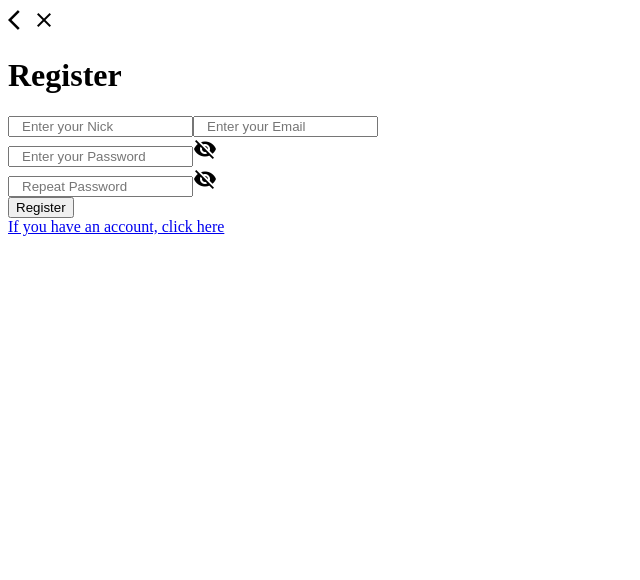
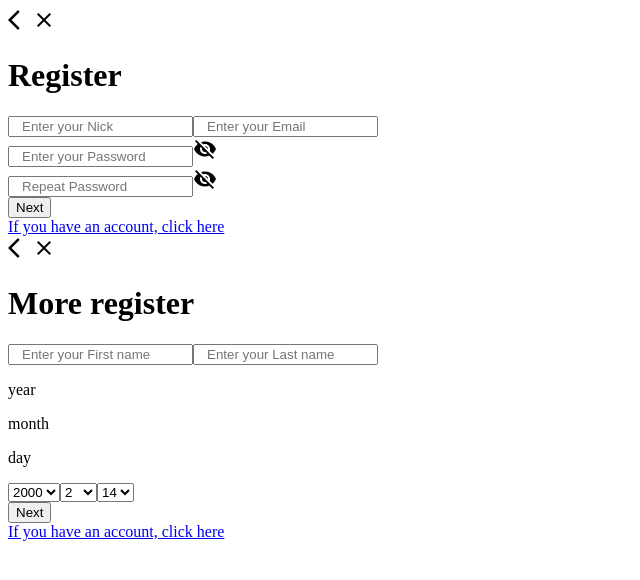
Before and after one commit to Mateusz-Zygadlo/tiktok-clone, a React (Create React App) app in the folder frontend/: page / in a window 1280 px wide. Shown: the top 580 px of the page, without its empty margins (0-640 px from the left). Built offline with nearby package versions, Linux system fonts and the light colour scheme.

Commit message:
Adding the first two components

```diff
--- a/frontend/src/App.tsx
+++ b/frontend/src/App.tsx
@@ -1,10 +1,12 @@
 import Register from './components/auth/Register';
+import MoreRegister from './components/auth/MoreRegister';
 import Login from './components/auth/Login';
 
 const App = () => {
   return(
     <div>
       <Register />
+      <MoreRegister />
     </div>
   )
 }
--- /dev/null
+++ b/frontend/src/components/auth/MoreRegister.tsx
@@ -0,0 +1,81 @@
+import React, { useState, useEffect } from 'react';
+import Auth from '../layouts/Auth';
+import { yearsFunc, isLeapYear, daysFunc } from './utils/registerFuncs';
+
+interface UserData{
+  firstName: string,
+  lastName: string,
+  year: number,
+  month: number,
+  day: number
+}
+
+const MoreRegister: React.FC = () => {
+  const [years, setYears] = useState<number[] | []>([]);
+  const [months, setMonths] = useState<number[]>([1, 2, 3, 4, 5, 6, 7, 8, 9, 10, 11, 12]);
+  const [days, setDays] = useState<number[] | []>([]);
+  const [leapYear, setLeapYear] = useState<boolean>(false);
+  const [userData, setUserData] = useState<UserData>({
+    firstName: '',
+    lastName: '',
+    year: 2000,
+    month: 2,
+    day: 14,
+  })
+
+  useEffect(() => {
+    yearsFunc(setYears);
+  }, [])
+
+  useEffect(() => {
+    isLeapYear(userData.year, setLeapYear);
+    daysFunc(leapYear, userData.month, setDays);
+  }, [leapYear, userData])
+
+  const changeInputValue = (e: React.ChangeEvent<HTMLInputElement>) => {
+    const { name, value } = e.target as HTMLInputElement;
+    setUserData({...userData, [name]: value});
+  }
+  const changeSelectValue = (e: React.ChangeEvent<HTMLSelectElement>) => {
+    const { name, value } = e.target as HTMLSelectElement;
+    setUserData({...userData, [name]: value});
+  }
+
+  return(
+    <Auth>
+      <div className="flex justify-center items-center flex-col">
+        <h1 className="text-3xl font-semibold w-64 text-center mb-2">More register</h1>
+        <form>
+          <input type="text" name="firstName" onChange={changeInputValue} value={userData.firstName} placeholder="Enter your First name" className="authInput textIndent" required />
+          <input type="email" name="lastName" onChange={changeInputValue} value={userData.lastName} placeholder="Enter your Last name" className="authInput textIndent" required />
+          <div className="flex justify-around text-sm font-semibold">
+            <p>year</p>
+            <p>month</p>
+            <p>day</p>
+          </div>
+          <div className="flex justify-between">
+            <select name="year" className="w-20 border-2 block mt-1 py-2 outline-none hover:border-black cursor-pointer transition-colors" onChange={changeSelectValue} value={userData.year}>
+              {years && (
+                years.map((year: number) => <option key={year} value={year}>{year}</option>)
+              )}
+            </select>
+            <select name="month" className="w-20 border-2 block mt-1 py-2 outline-none hover:border-black cursor-pointer transition-colors" onChange={changeSelectValue} value={userData.month}>
+              {months && (
+                months.map((month: number) => <option key={month} value={month}>{month}</option>)
+              )}
+            </select>
+            <select name="day" className="w-20 border-2 block mt-1 py-2 outline-none hover:border-black cursor-pointer transition-colors" onChange={changeSelectValue} value={userData.day}>
+              {days && (
+                days.map((day: number) => <option key={day} value={day}>{day}</option>)
+              )}
+            </select>
+          </div>
+          <button type="submit" className="authButton">Next</button>
+        </form>
+         <a href='/register' className="w-60 hover:underline pb-2">If you have an account, click here</a>
+      </div>
+    </Auth>
+  )
+}
+
+export default MoreRegister;
--- a/frontend/src/components/auth/Register.tsx
+++ b/frontend/src/components/auth/Register.tsx
@@ -48,7 +48,7 @@ const Register: React.FC = () => {
             <input type={showPasswordTwo ? "text" : "password"} name="passwordTwo" value={userData.passwordTwo} onChange={changeInputValue} placeholder="Repeat Password" className="authInput textIndent" required />
             <span className="material-icons mt-2 -ml-10 cursor-pointer" onClick={()=>{setShowPasswordTwo(!showPasswordTwo)}}>{showPasswordTwo ? "visibility" : "visibility_off"}</span>
           </div>
-          <button type="submit" className="authButton">Register</button>
+          <button type="submit" className="authButton">Next</button>
         </form>
          <a href='/register' className="w-60 hover:underline pb-2">If you have an account, click here</a>
       </div>
--- /dev/null
+++ b/frontend/src/components/auth/utils/registerFuncs.ts
@@ -0,0 +1,54 @@
+export const yearsFunc = async (setYears: any) => {
+  const firstYear = 1899;
+  const yearsArr: number[] = [];
+
+  for(let i = 2021; i > firstYear; i--) {
+    yearsArr.push(i);
+  }
+  setYears(yearsArr);
+}
+
+export const isLeapYear = (year: number, LeapYear: any) => {
+  const is100 = year % 100 === 0;
+  const is400 = year % 400 === 0;
+  const is4 = year % 4 === 0;
+
+  if(is4){
+    if(is100){
+      if(is400){
+        LeapYear(true);
+      }else{
+        LeapYear(false);
+      }
+    }else{
+      LeapYear(true);
+    }
+  }else{
+    LeapYear(false);
+  }
+}
+
+export const daysFunc = (isLeap: boolean, month: number, setDays: any) => {
+  const daysArr: number[] = [];
+  const is31 = [1, 3, 5, 7, 8, 10, 12];
+  let numberOfDays: number;
+
+  if(month == 2){
+    numberOfDays = isLeap ? 29 : 28;
+  }else{
+    if(month == 8){
+      numberOfDays = 31;
+    }else{
+      const isFind = is31.find((item) => item == month);
+      if(isFind){
+        numberOfDays = 31;
+      }else{
+        numberOfDays = 30;
+      }
+    }
+  }
+  for(let i = 1; i < numberOfDays + 1; i++){
+    daysArr.push(i);
+  }
+  setDays(daysArr);
+}
```
Also changed, not shown: 3 other files (tests, documents, lock files or other folders).
